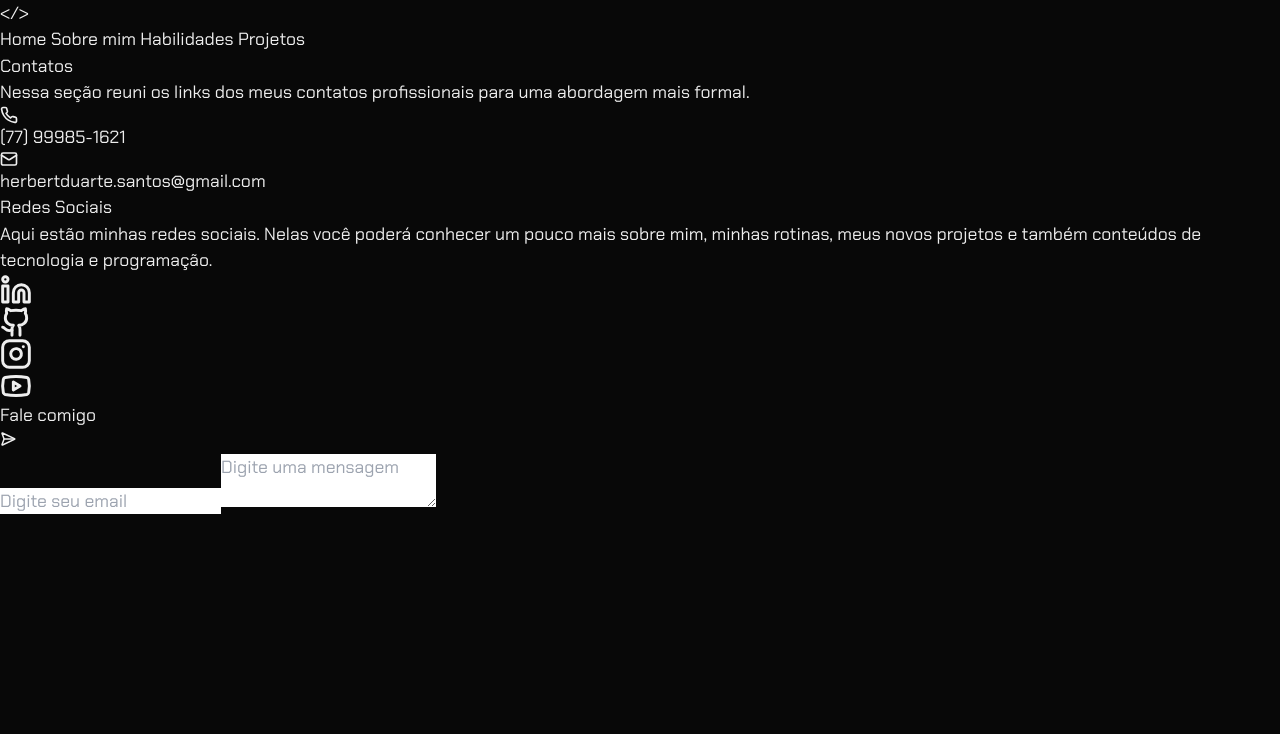
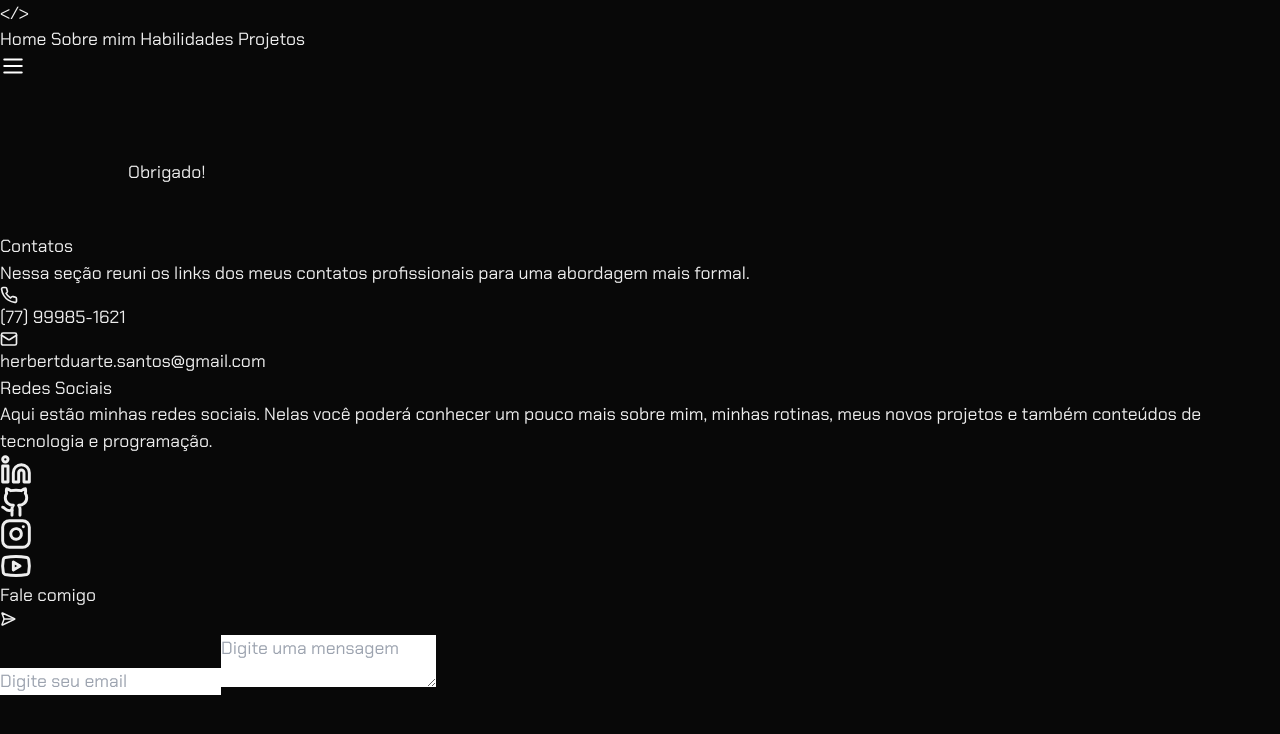
Before and after one commit to HerbertDuarte/herbertduarte.github.io, a Vue app: page /thanks in a window 1280 px wide. Shown: the top 734 px of the page. Built offline with nearby package versions, Linux system fonts and the light colour scheme.

Commit message:
finish submit email withou confirmation

```diff
--- a/package.json
+++ b/package.json
@@ -9,8 +9,8 @@
     "preview": "vite preview"
   },
   "dependencies": {
+    "form-data": "^4.0.0",
     "lucide-vue-next": "^0.307.0",
-    "swiper": "^11.0.5",
     "vue": "^3.3.11",
     "vue-router": "^4.2.5"
   },
--- a/src/App.vue
+++ b/src/App.vue
@@ -1,124 +1,11 @@
 <script setup>
 import { RouterView } from "vue-router";
 import MyHeader from "./layout/MyHeader.vue";
-import {
-  GithubIcon,
-  InstagramIcon,
-  LinkedinIcon,
-  MailIcon,
-  Phone,
-  Send,
-  SendHorizonalIcon,
-  SendIcon,
-  YoutubeIcon,
-} from "lucide-vue-next";
+import MyFooter from "./layout/MyFooter.vue";
 </script>
 
 <template>
   <MyHeader />
   <RouterView />
-  <footer class="p-12 flex justify-center items-center border-t border-zinc-700">
-    <div class="w-full flex justify-center items-start gap-10 max-w-5xl">
-      <div class="flex-1">
-        <h3 class="text-xl font-medium py-3">Contatos</h3>
-        <p>
-          Nessa seção reuni os links dos meus contatos profissionais para uma
-          abordagem mais formal.
-        </p>
-
-        <div class="py-6 space-y-1">
-          <p class="text-nowrap">
-            <Phone
-              :stroke-width="2.2"
-              :size="18"
-              class="inline text-white mr-1"
-            />
-            (77) 99985-1621
-          </p>
-          <p class="text-nowrap">
-            <MailIcon
-              :stroke-width="2.2"
-              :size="18"
-              class="inline text-white mr-1"
-            />
-            herbertduarte.santos@gmail.com
-          </p>
-        </div>
-      </div>
-      <!-- ------------------------------------- -->
-      <div class="flex-1">
-        <h3 class="text-xl font-medium py-3">Redes Sociais</h3>
-        <p>
-          Aqui estão minhas redes sociais. Nelas você poderá conhecer um pouco
-          mais sobre mim, minhas rotinas, meus novos projetos e também conteúdos
-          de tecnologia e programação.
-        </p>
-
-        <div class="py-4 flex gap-2">
-          <div>
-            <a
-              href="https://www.linkedin.com/in/herbert-duarte-8534b71a2/"
-              target="_blank"
-            >
-              <LinkedinIcon
-                :stroke-width="2.2"
-                :size="32"
-                class="pb-1.5 inline"
-              />
-            </a>
-          </div>
-          <div>
-            <a href="https://github.com/HerbertDuarte" target="_blank">
-              <GithubIcon
-                :stroke-width="2.2"
-                :size="32"
-                class="pb-1.5 inline"
-              />
-            </a>
-          </div>
-          <div>
-            <a href="https://www.instagram.com/herbert.14_/" target="_blank">
-              <InstagramIcon
-                :stroke-width="2.2"
-                :size="32"
-                class="pb-1.5 inline"
-              />
-            </a>
-          </div>
-          <div>
-            <a
-              href="https://www.youtube.com/channel/UCT59PMPjgWLvLUzpxYq9tkg"
-              target="_blank"
-            >
-              <YoutubeIcon
-                :stroke-width="2.2"
-                :size="32"
-                class="pb-1.5 inline"
-              />
-            </a>
-          </div>
-        </div>
-      </div>
-      <!-- ------------------------------------- -->
-      <div class="flex-1">
-        <div class="w-full flex justify-between items-start py-3">
-          <h3 class="text-xl font-medium">Fale comigo</h3>
-          <button class="bg-zinc-900 rounded-md py-2 px-3 text-white">
-            <SendHorizonalIcon :stroke-width="2.2" :size="16" class="inline" />
-          </button>
-        </div>
-        <form class="space-y-4">
-          <input
-            placeholder="Digite seu email"
-            class="w-full rounded-md bg-zinc-900 p-2"
-            type="text"
-          />
-          <textarea
-            placeholder="Digite uma mensagem"
-            class="w-full resize-none h-32 rounded-md bg-zinc-900 p-2"
-          ></textarea>
-        </form>
-      </div>
-    </div>
-  </footer>
+  <MyFooter />
 </template>
--- a/src/Pages/AboutPage.vue
+++ /dev/null
@@ -1,10 +0,0 @@
-<script setup>
-import ViewTitle from '@/components/ViewTitle.vue';
-</script>
-<template>
-  <main class="about">
-    <section>
-      <ViewTitle>This is an about page</ViewTitle>
-    </section>
-  </main>
-</template>
--- /dev/null
+++ b/src/Pages/Thanks.vue
@@ -0,0 +1,7 @@
+<template>
+ <main>
+  <section>
+   Obrigado!
+  </section>
+ </main>
+</template>
--- a/src/assets/global.css
+++ b/src/assets/global.css
@@ -12,7 +12,7 @@
 
 /* Handle */
 ::-webkit-scrollbar-thumb {
-  background: #888;
+  background: #4d4d4d;
 }
 
 /* Handle on hover */
@@ -42,7 +42,7 @@ body{
   background-color: #080808;
 }
 main{
- padding:  0 3rem 3rem 3rem;
+ padding: 0 3rem 3rem 3rem;
  display: flex;
  flex-direction: column;
  justify-content: flex-start;
--- /dev/null
+++ b/src/components/FormEmail.vue
@@ -0,0 +1,66 @@
+<script setup>
+import { SendHorizonalIcon } from "lucide-vue-next";
+import { ref } from "vue";
+import FormData from "form-data";
+
+const DOMAIN = "sandbox1eaa04f7e56849aa888cdab947e0ab85.mailgun.org";
+const API_KEY = "b3835468af792a8138ab5cda7484c5a2-4c955d28-4e40de33";
+const endpoint = `https://api.mailgun.net/v3/${DOMAIN}/messages`;
+
+const form = ref({
+  email: "",
+  content: "",
+});
+
+async function handleSubmit(e) {
+  e.preventDefault();
+
+  const formData = new FormData();
+  formData.append("from", form.value.email);
+  formData.append("to", "herbertduarte.santos@gmail.com");
+  formData.append("subject", "Mensagem do Portifólio");
+  formData.append("text", form.value.content);
+
+  try {
+    const reponse = await fetch(endpoint, {
+      method: "POST",
+      headers: {
+        Authorization: `Basic ${btoa(`api:${API_KEY}`)}`,
+      },
+      body: formData,
+    });
+
+    console.log(reponse);
+  } catch (error) {
+   console.log(error);
+  }
+}
+</script>
+<template>
+  <form @submit="handleSubmit" class="flex-1 w-full">
+    <div class="w-full flex justify-between items-start py-3">
+      <h3 class="text-xl font-medium">Fale comigo</h3>
+      <button type="submit" class="bg-zinc-900 rounded-md py-2 px-3 text-white">
+        <SendHorizonalIcon :stroke-width="2.2" :size="16" class="inline" />
+      </button>
+    </div>
+    <div class="space-y-4">
+      <input
+        type="email"
+        v-model="form.email"
+        name="email"
+        required
+        placeholder="Digite seu email"
+        class="w-full rounded-md bg-zinc-900 p-2"
+      />
+      <textarea
+        type="text"
+        v-model="form.content"
+        name="content"
+        required
+        placeholder="Digite uma mensagem"
+        class="w-full resize-none h-32 rounded-md bg-zinc-900 p-2"
+      ></textarea>
+    </div>
+  </form>
+</template>
--- /dev/null
+++ b/src/layout/MyFooter.vue
@@ -0,0 +1,103 @@
+<script setup>
+import {
+  GithubIcon,
+  InstagramIcon,
+  LinkedinIcon,
+  MailIcon,
+  Phone,
+  YoutubeIcon,
+} from "lucide-vue-next";
+import FormEmail from "@/components/FormEmail.vue";
+</script>
+<template>
+  <footer
+    class="p-12 flex justify-center items-center border-t border-zinc-700"
+  >
+    <div
+      class="w-full flex lg:flex-row flex-col justify-center items-start gap-12 lg:gap-10 max-w-5xl"
+    >
+      <div class="flex-1">
+        <h3 class="text-xl font-medium py-3">Contatos</h3>
+        <p>
+          Nessa seção reuni os links dos meus contatos profissionais para uma
+          abordagem mais formal.
+        </p>
+
+        <div class="py-6 space-y-1">
+          <p class="text-nowrap">
+            <Phone
+              :stroke-width="2.2"
+              :size="18"
+              class="inline text-white mr-1"
+            />
+            (77) 99985-1621
+          </p>
+          <p class="text-nowrap">
+            <MailIcon
+              :stroke-width="2.2"
+              :size="18"
+              class="inline text-white mr-1"
+            />
+            herbertduarte.santos@gmail.com
+          </p>
+        </div>
+      </div>
+      <!-- ------------------------------------- -->
+      <div class="flex-1">
+        <h3 class="text-xl font-medium py-3">Redes Sociais</h3>
+        <p>
+          Aqui estão minhas redes sociais. Nelas você poderá conhecer um pouco
+          mais sobre mim, minhas rotinas, meus novos projetos e também conteúdos
+          de tecnologia e programação.
+        </p>
+
+        <div class="py-4 flex gap-2">
+          <div>
+            <a
+              href="https://www.linkedin.com/in/herbert-duarte-8534b71a2/"
+              target="_blank"
+            >
+              <LinkedinIcon
+                :stroke-width="2.2"
+                :size="32"
+                class="pb-1.5 inline"
+              />
+            </a>
+          </div>
+          <div>
+            <a href="https://github.com/HerbertDuarte" target="_blank">
+              <GithubIcon
+                :stroke-width="2.2"
+                :size="32"
+                class="pb-1.5 inline"
+              />
+            </a>
+          </div>
+          <div>
+            <a href="https://www.instagram.com/herbert.14_/" target="_blank">
+              <InstagramIcon
+                :stroke-width="2.2"
+                :size="32"
+                class="pb-1.5 inline"
+              />
+            </a>
+          </div>
+          <div>
+            <a
+              href="https://www.youtube.com/channel/UCT59PMPjgWLvLUzpxYq9tkg"
+              target="_blank"
+            >
+              <YoutubeIcon
+                :stroke-width="2.2"
+                :size="32"
+                class="pb-1.5 inline"
+              />
+            </a>
+          </div>
+        </div>
+      </div>
+      <!-- ------------------------------------- -->
+      <FormEmail />
+    </div>
+  </footer>
+</template>
--- a/src/layout/MyHeader.vue
+++ b/src/layout/MyHeader.vue
@@ -1,4 +1,6 @@
 <script setup>
+import { MenuIcon, SandwichIcon } from 'lucide-vue-next';
+
 const scrollToSection = (sectionId) => {
   const element = document.getElementById(sectionId);
 
@@ -11,11 +13,12 @@ const scrollToSection = (sectionId) => {
 </script>
 
 <template>
- <header id="header" class="flex justify-around py-6 fixed top-0 z-50 w-full  text-zinc-300">
+ <header id="header" class="flex justify-center items-center px-12 fixed top-[-2px] z-50 w-full ">
+  <div  class="flex justify-between py-6 max-w-5xl w-full text-zinc-300">
     <div class="text-purple-600 font-bold font-mono">
       {{'</>'}}
     </div>
-    <nav class="flex gap-5 text-zinc-100 z-10">
+    <nav class="gap-5 text-zinc-100 z-10 md:flex hidden">
       <a class="cursor-pointer transition-all duration-500 hover:text-purple-500" @click="scrollToSection('home')">
         Home
       </a>
@@ -29,5 +32,13 @@ const scrollToSection = (sectionId) => {
         Projetos
       </a>
     </nav>
+    <nav class="md:hidden flex">
+      <MenuIcon
+      :size="26"
+      color="white"
+      class="cursor-pointer"
+      />
+    </nav>
+  </div>
   </header>
 </template>
--- a/src/router/index.js
+++ b/src/router/index.js
@@ -1,6 +1,6 @@
 import { createRouter, createWebHistory } from 'vue-router'
 import IndexPageVue from '@/Pages/IndexPage.vue'
-import AboutPageVue from '@/Pages/AboutPage.vue'
+import ThanksVue from '@/Pages/Thanks.vue'
 
 const router = createRouter({
   history: createWebHistory(import.meta.env.BASE_URL),
@@ -11,9 +11,9 @@ const router = createRouter({
       component: IndexPageVue
     },
     {
-      path: '/about',
-      name: 'about',
-      component: AboutPageVue
+      path: '/thanks',
+      name: 'thanks',
+      component: ThanksVue
     }
   ]
 })
--- a/src/views/SkillsView.vue
+++ b/src/views/SkillsView.vue
@@ -69,11 +69,11 @@ const items2 = ref([
       />
       Conheça um pouco mais sobre minhas habilidades e tecnologias que domino, envolvendo tanto o desenvolvimento front-end quanto o back-end.
     </p>
-    <div class="flex gap-8">
-      <div class="py-2 flex-1">
+    <div class="flex lg:flex-row flex-col lg:gap-8 gap-0">
+      <div class="flex-1">
         <SkillBarProgress v-for="item in items1" :name="item.name" :level="item.level" />
       </div>
-      <div class="py-2 flex-1">
+      <div class="flex-1">
         <SkillBarProgress v-for="item in items2" :name="item.name" :level="item.level" />
       </div>
     </div>
```
Also changed, not shown: 2 other files (tests, documents, lock files or other folders).
